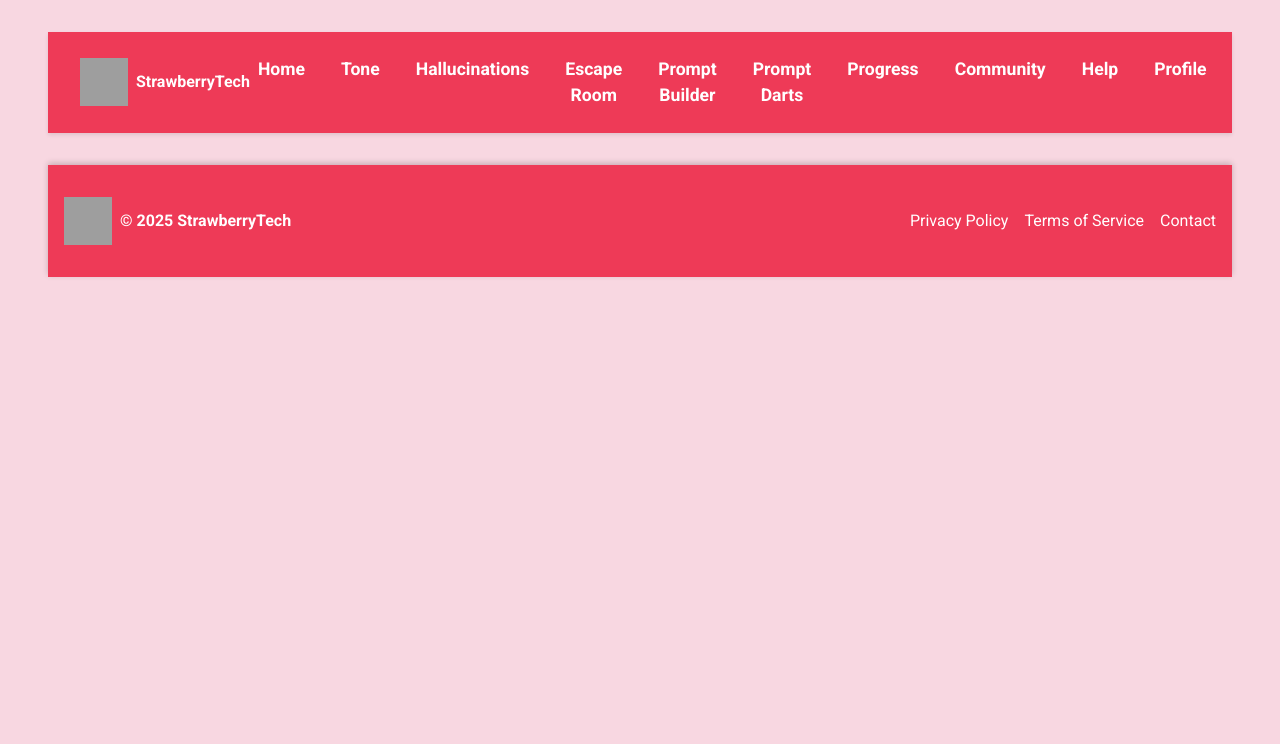
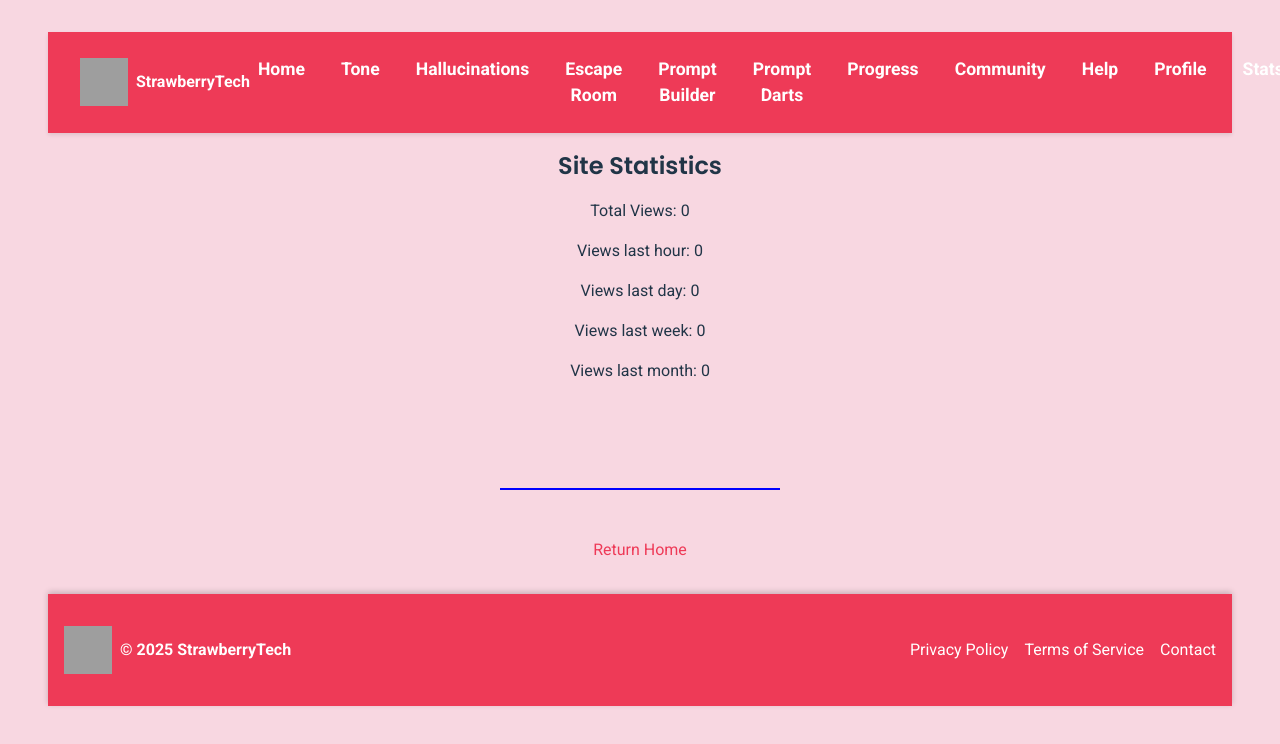
Before and after one commit to unnamedmistress/StrawberryTech, a React (Vite) app in the folder learning-games/: page /stats in a window 1280 px wide. Shown: the top 744 px of the page. Built offline with nearby package versions, Linux system fonts and the light colour scheme; no server answers; grey boxes are pictures that could not be loaded.

Commit message:
Add analytics and post limit features

```diff
--- a/learning-games/src/App.tsx
+++ b/learning-games/src/App.tsx
@@ -16,15 +16,18 @@ import HelpPage from './pages/HelpPage'
 import PrivacyPage from './pages/PrivacyPage'
 import TermsPage from './pages/TermsPage'
 import ContactPage from './pages/ContactPage'
+import StatsPage from './pages/StatsPage'
 import { Toaster } from 'react-hot-toast'
 import NavBar from './components/layout/NavBar'
 import Footer from './components/layout/Footer'
+import AnalyticsTracker from './components/AnalyticsTracker'
 import './App.css'
 
 function App() {
   return (
     <Router>
       <NavBar />
+      <AnalyticsTracker />
       <Routes>
         <Route path="/age" element={<AgeInputForm />} />
         <Route path="/welcome" element={<SplashPage />} />
@@ -43,6 +46,7 @@ function App() {
         <Route path="/terms" element={<TermsPage />} />
         <Route path="/contact" element={<ContactPage />} />
         <Route path="/profile" element={<ProfilePage />} />
+        <Route path="/stats" element={<StatsPage />} />
       </Routes>
       {/* Verification comment: routes render correctly with context */}
       <Toaster
--- /dev/null
+++ b/learning-games/src/components/AnalyticsTracker.tsx
@@ -0,0 +1,21 @@
+import { useEffect, useContext } from 'react'
+import { useLocation } from 'react-router-dom'
+import { UserContext } from '../context/UserContext'
+
+export default function AnalyticsTracker() {
+  const location = useLocation()
+  const { user } = useContext(UserContext)
+
+  useEffect(() => {
+    if (typeof window !== 'undefined') {
+      const base = window.location.origin
+      fetch(`${base}/api/views`, {
+        method: 'POST',
+        headers: { 'Content-Type': 'application/json' },
+        body: JSON.stringify({ user: user.name, path: location.pathname }),
+      }).catch(() => {})
+    }
+  }, [location, user.name])
+
+  return null
+}
--- a/learning-games/src/components/layout/NavBar.tsx
+++ b/learning-games/src/components/layout/NavBar.tsx
@@ -75,6 +75,11 @@ export default function NavBar() {
             <Link to="/profile">Profile</Link>
           </Tooltip>
         </li>
+        <li>
+          <Tooltip message="Hover here for a surprise!">
+            <Link to="/stats">Stats</Link>
+          </Tooltip>
+        </li>
       </ul>
     </nav>
   )
--- a/learning-games/src/pages/CommunityPage.tsx
+++ b/learning-games/src/pages/CommunityPage.tsx
@@ -29,6 +29,7 @@ export default function CommunityPage() {
     return initialPosts
   })
   const [message, setMessage] = useState('')
+  const [error, setError] = useState('')
 
   useEffect(() => {
     if (typeof window !== 'undefined') {
@@ -61,6 +62,10 @@ export default function CommunityPage() {
         content: message.trim(),
         date: new Date().toISOString(),
       }
+      if (posts.some(p => p.author === newPost.author)) {
+        setError('Limit reached: only one post per user')
+        return
+      }
       setPosts((prev) => [...prev, newPost])
       if (typeof window !== 'undefined') {
         const base = window.location.origin
@@ -70,6 +75,7 @@ export default function CommunityPage() {
           body: JSON.stringify(newPost),
         }).catch(() => {})
       }
+      setError('')
       setMessage('')
     }
   }
@@ -90,6 +96,11 @@ export default function CommunityPage() {
           Post
         </button>
       </form>
+      {error && (
+        <p role="alert" style={{ color: 'red' }}>
+          {error}
+        </p>
+      )}
       {posts
         .slice()
         .reverse()
--- /dev/null
+++ b/learning-games/src/pages/StatsPage.tsx
@@ -0,0 +1,73 @@
+import { useEffect, useState } from 'react'
+import { Link } from 'react-router-dom'
+
+interface ViewData {
+  id: number
+  user: string | null
+  path: string
+  timestamp: string
+}
+
+export default function StatsPage() {
+  const [views, setViews] = useState<ViewData[]>([])
+
+  useEffect(() => {
+    if (typeof window !== 'undefined') {
+      const base = window.location.origin
+      fetch(`${base}/api/views`)
+        .then(res => (res.ok ? res.json() : []))
+        .then(data => setViews(Array.isArray(data) ? data : []))
+        .catch(() => {})
+    }
+  }, [])
+
+  const now = Date.now()
+  const lastHour = now - 60 * 60 * 1000
+  const lastDay = now - 24 * 60 * 60 * 1000
+  const lastWeek = now - 7 * 24 * 60 * 60 * 1000
+  const lastMonth = now - 30 * 24 * 60 * 60 * 1000
+
+  const viewsLastHour = views.filter(v => new Date(v.timestamp).getTime() >= lastHour).length
+  const viewsLastDay = views.filter(v => new Date(v.timestamp).getTime() >= lastDay).length
+  const viewsLastWeek = views.filter(v => new Date(v.timestamp).getTime() >= lastWeek).length
+  const viewsLastMonth = views.filter(v => new Date(v.timestamp).getTime() >= lastMonth).length
+
+  const dayCounts = Array.from({ length: 7 }).map((_, i) => {
+    const start = new Date(now - (6 - i) * 24 * 60 * 60 * 1000)
+    start.setHours(0, 0, 0, 0)
+    const end = new Date(start)
+    end.setDate(start.getDate() + 1)
+    return views.filter(v => {
+      const t = new Date(v.timestamp).getTime()
+      return t >= start.getTime() && t < end.getTime()
+    }).length
+  })
+
+  const chartWidth = 280
+  const chartHeight = 80
+  const max = Math.max(...dayCounts, 1)
+  const points = dayCounts
+    .map((c, i) => {
+      const x = (i / (dayCounts.length - 1)) * chartWidth + 10
+      const y = chartHeight - (c / max) * chartHeight + 10
+      return `${x},${y}`
+    })
+    .join(' ')
+
+  return (
+    <div className="stats-page">
+      <h2>Site Statistics</h2>
+      <p>Total Views: {views.length}</p>
+      <p>Views last hour: {viewsLastHour}</p>
+      <p>Views last day: {viewsLastDay}</p>
+      <p>Views last week: {viewsLastWeek}</p>
+      <p>Views last month: {viewsLastMonth}</p>
+      <svg width={chartWidth + 20} height={chartHeight + 20} aria-label="Views line chart">
+        <polyline points={points} fill="none" stroke="blue" strokeWidth="2" />
+      </svg>
+      <p style={{ marginTop: '2rem' }}>
+        <Link to="/">Return Home</Link>
+      </p>
+    </div>
+  )
+}
```
Also changed, not shown: 1 other file (tests, documents, lock files or other folders).
